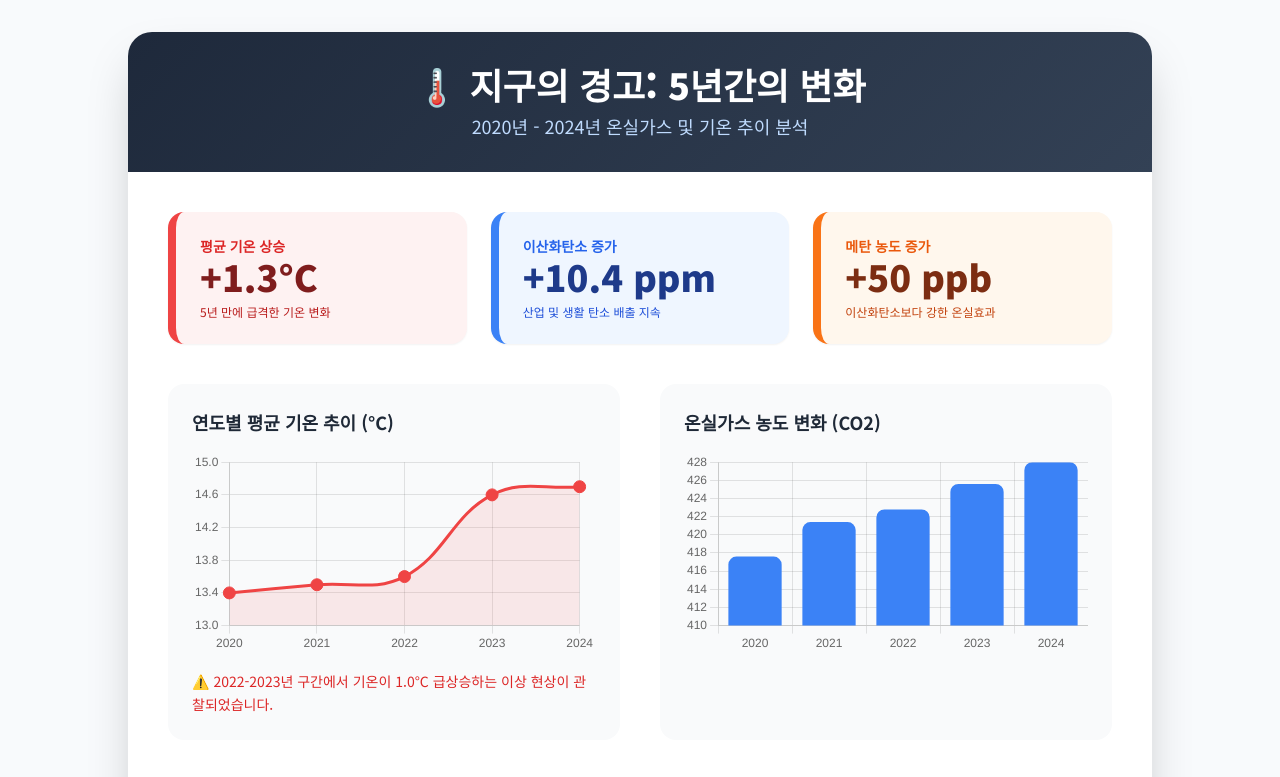
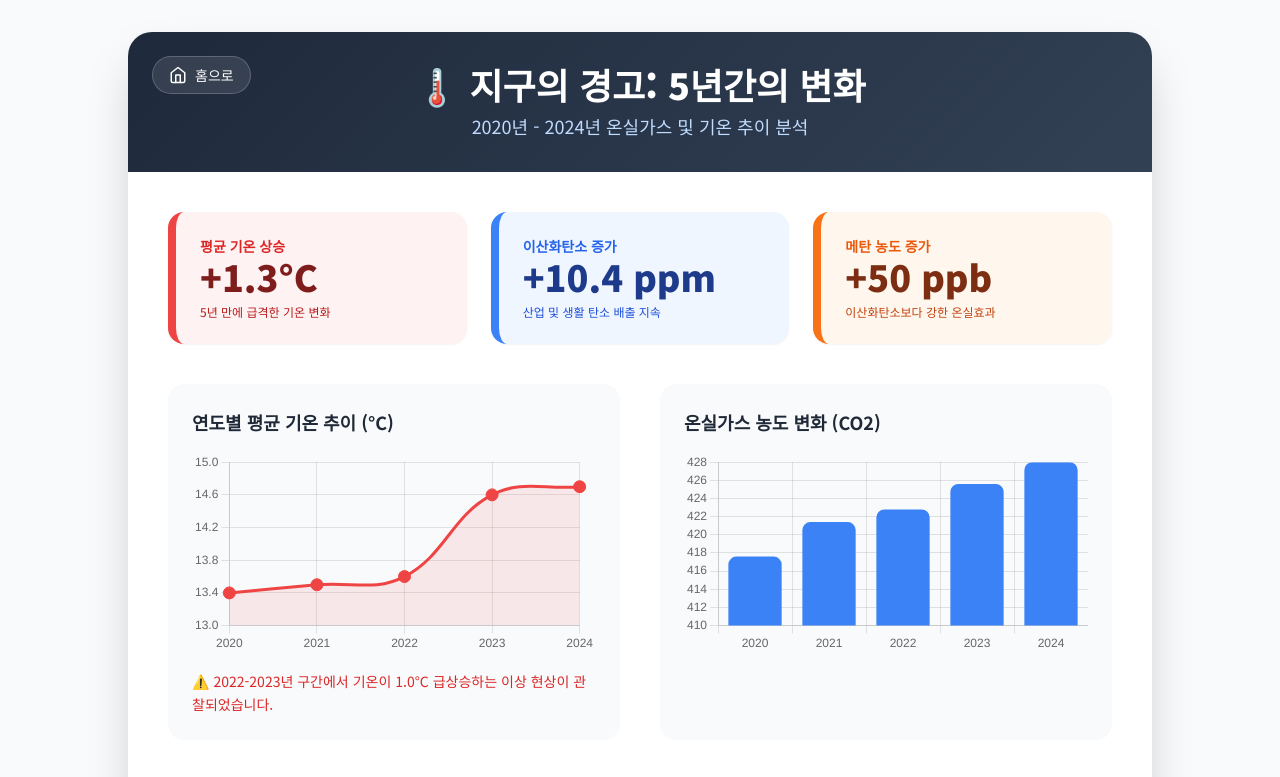
Before and after one commit to bogyeongm24-bit/pnu, a plain HTML site: page 02.html in a window 1280 px wide. Shown: the top 777 px of the page. Drawn offline with nearby package versions, Linux system fonts and the light colour scheme.

Commit message:
온난화 분석

```diff
--- a/02.html
+++ b/02.html
@@ -12,13 +12,26 @@
         .gradient-bg { background: linear-gradient(135deg, #1e293b 0%, #334155 100%); }
         .stat-card { transition: transform 0.2s; }
         .stat-card:hover { transform: translateY(-5px); }
+        .home-btn {
+            transition: all 0.3s ease;
+        }
+        .home-btn:hover {
+            background-color: rgba(255, 255, 255, 0.2);
+            transform: scale(1.05);
+        }
     </style>
 </head>
 <body class="p-4 md:p-8">
     <div class="max-w-5xl mx-auto bg-white shadow-2xl rounded-3xl overflow-hidden">
         <!-- Header -->
-        <div class="gradient-bg p-8 text-center text-white">
-            <h1 class="text-3xl md:text-4xl font-black mb-2">🌡️ 지구의 경고: 5년간의 변화</h1>
+        <div class="gradient-bg p-8 text-center text-white relative">
+            <!-- Home Button -->
+            <a href="index.html" class="home-btn absolute top-6 left-6 flex items-center gap-2 bg-white/10 px-4 py-2 rounded-full border border-white/20 text-sm font-medium">
+                <svg xmlns="http://www.w3.org/2000/svg" width="18" height="18" viewBox="0 0 24 24" fill="none" stroke="currentColor" stroke-width="2" stroke-linecap="round" stroke-linejoin="round"><path d="m3 9 9-7 9 7v11a2 2 0 0 1-2 2H5a2 2 0 0 1-2-2z"/><polyline points="9 22 9 12 15 12 15 22"/></svg>
+                홈으로
+            </a>
+
+            <h1 class="text-3xl md:text-4xl font-black mb-2 mt-4 md:mt-0">🌡️ 지구의 경고: 5년간의 변화</h1>
             <p class="text-blue-200 text-lg">2020년 - 2024년 온실가스 및 기온 추이 분석</p>
         </div>
 
```
